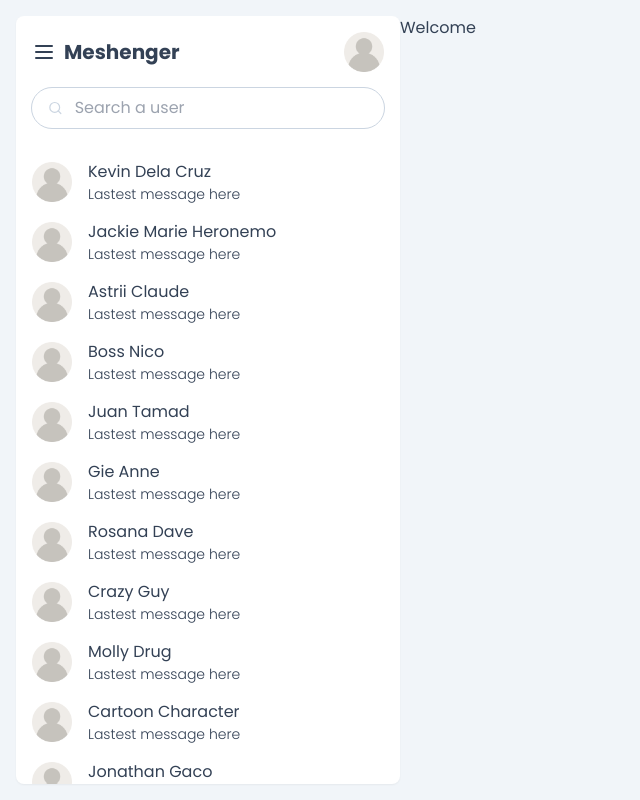
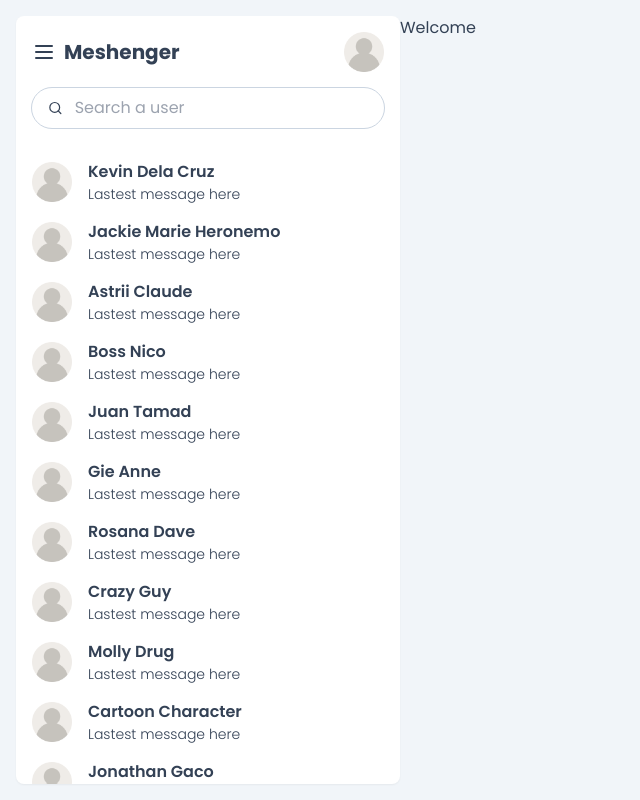
Before and after one commit to EuroAbao28/Meshenger, a React (Vite) app in the folder client/: page / in a window 1280 px wide. Shown: the whole page, without its empty margins (0-640 px from the left). Built offline with nearby package versions, Linux system fonts and the light colour scheme.

Commit message:
some changes

```diff
--- a/client/src/components/FriendsList.jsx
+++ b/client/src/components/FriendsList.jsx
@@ -21,7 +21,7 @@ function FriendsList() {
 
       {/* search bar */}
       <form className="flex items-center gap-3 px-4 py-2 mx-4 mb-4 bg-white rounded-full outline outline-1 focus-within:outline-sky-500 outline-slate-300">
-        <LuSearch className="text-slate-300" />
+        <LuSearch className="text-slate-700" />
         <input
           type="text"
           placeholder="Search a user"
@@ -38,7 +38,7 @@ function FriendsList() {
               className="flex items-center gap-4 p-2 hover:bg-sky-50">
               <img src={user.image} alt="user image" className="w-10" />
               <div className="flex-1">
-                <h3 className="">{user.username}</h3>
+                <h3 className="font-semibold">{user.username}</h3>
                 <p className="text-sm font-light">Lastest message here</p>
               </div>
             </div>
```
